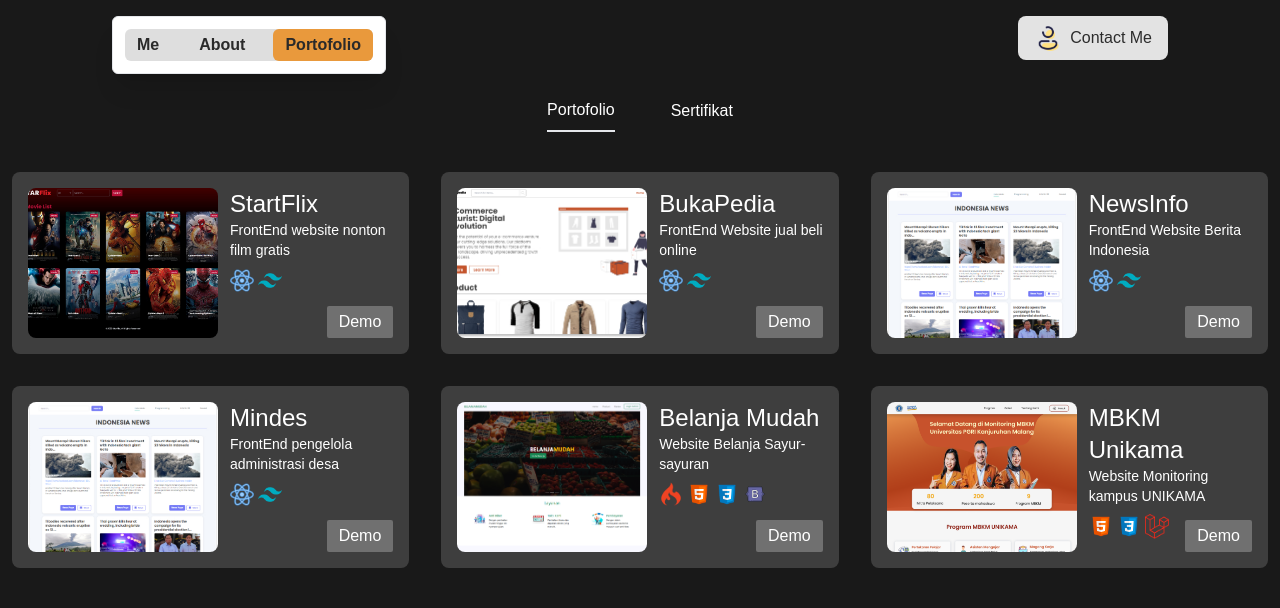
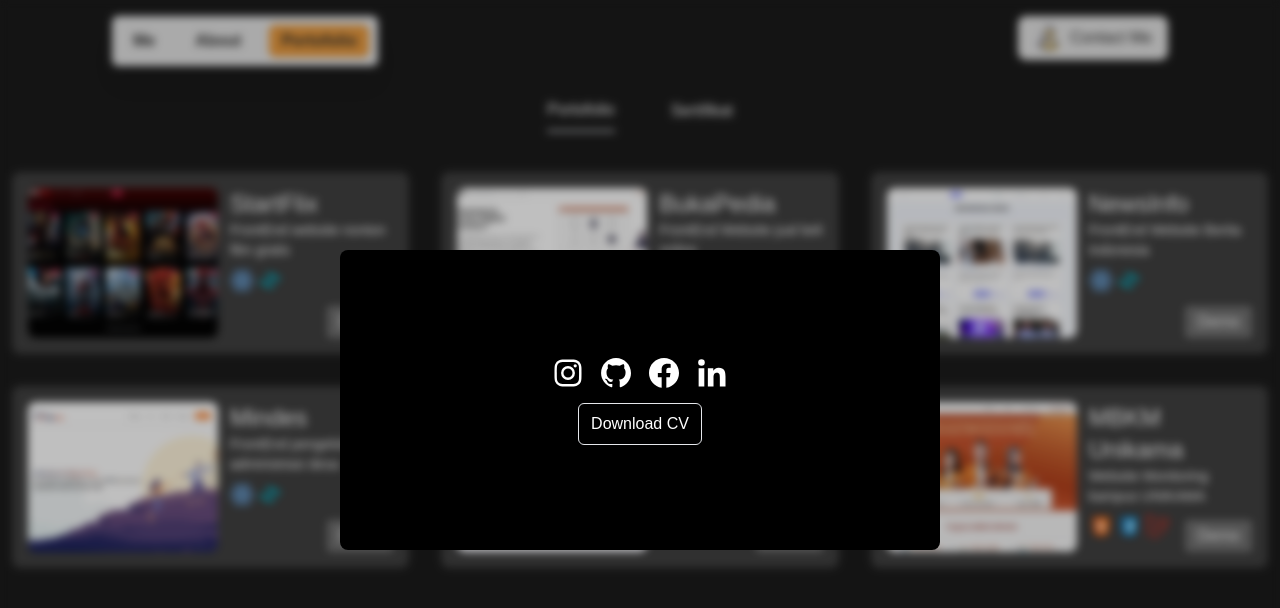
Before and after one commit to RezalMaksmi/Tugas_WebPortofolio_IL, a React (Vite) app: page /portofolio in a window 1280 px wide. Both pictures are taken after a click on the button "Contact Me". Shown: the top 608 px of the page. Built offline with nearby package versions, Linux system fonts and the light colour scheme.

Commit message:
add page contact

```diff
--- a/src/componenents/atoms/CardPortofolio.jsx
+++ b/src/componenents/atoms/CardPortofolio.jsx
@@ -11,6 +11,7 @@ import news from "../../assets/portofolio/news.jpg";
 import bukapedia from "../../assets/portofolio/bukapedia.jpg";
 import belanjamudah from "../../assets/portofolio/belanjamudah.png";
 import mbkm from "../../assets/portofolio/mbkm.png";
+import mindes from "../../assets/portofolio/mindes.png";
 
 const CardPortofolio = () => {
   return (
@@ -74,7 +75,7 @@ const CardPortofolio = () => {
 
       <div className="flex flex-row bg-[#3E3E3E] rounded-lg md:p-4 p-2 gap-3 rounded-lg">
         <img
-          src={news}
+          src={mindes}
           alt=""
           className="h-[150px] min-w-[190px] rounded-lg object-cover object-top"
         />
--- a/src/componenents/atoms/CardSertifikat.jsx
+++ b/src/componenents/atoms/CardSertifikat.jsx
@@ -1,4 +1,4 @@
-import React from "react";
+// import React from "react";
 import sertifikatMC from "../../assets/sertifikat/sertifikatMC.jpg";
 import hactiv8 from "../../assets/sertifikat/hactiv8.png";
 import dicoding from "../../assets/sertifikat/dicoding.png";
--- /dev/null
+++ b/src/componenents/molecules/CardContact.jsx
@@ -0,0 +1,40 @@
+import {
+  BiLogoFacebookCircle,
+  BiLogoGithub,
+  BiLogoInstagram,
+  BiLogoLinkedin,
+} from "react-icons/bi";
+
+const CardContact = ({ openModal, closeModal }) => {
+  console.log(open);
+  return openModal ? (
+    <div
+      className="w-full h-full bg-[#09090942] backdrop-blur-sm absolute z-50 flex justify-center items-center px-2"
+      onClick={closeModal}
+    >
+      <div className="max-w-[600px] w-full h-[300px] bg-black rounded-lg flex flex-col gap-3 justify-center items-center">
+        <div className="flex flex-row gap-3">
+          <a href="https://www.instagram.com/rezalnursyaifudincc/">
+            <BiLogoInstagram className="text-white text-4xl" />
+          </a>
+          <a href="https://github.com/RezalMaksmi">
+            <BiLogoGithub className="text-white text-4xl" />
+          </a>
+          <a href="https://facebook.com/syaifudin">
+            <BiLogoFacebookCircle className="text-white text-4xl" />
+          </a>
+          <a href="https://www.linkedin.com/in/rezal-nur-syaifudin-98b10b298/">
+            <BiLogoLinkedin className="text-white text-4xl" />
+          </a>
+        </div>
+        <button className="px-3 py-2 text-white border rounded-md">
+          Download CV
+        </button>
+      </div>
+    </div>
+  ) : (
+    ""
+  );
+};
+
+export default CardContact;
--- a/src/componenents/molecules/Navbar.jsx
+++ b/src/componenents/molecules/Navbar.jsx
@@ -1,9 +1,12 @@
-import React from "react";
+import React, { useState } from "react";
 import { Link, useLocation } from "react-router-dom";
 import contact from "../../assets/contact.svg";
 import { BiHome, BiMenu, BiRocket, BiUser, BiX } from "react-icons/bi";
+import CardContact from "./CardContact";
 
 const Navbar = () => {
+  const [openCard, setOpenCard] = useState(false);
+
   const location = useLocation();
   const { pathname } = location;
   const [active, setActive] = React.useState(true);
@@ -11,9 +14,9 @@ const Navbar = () => {
 
   return (
     <div className="flex justify-center">
-      <div className="w-[190vh] mx-auto flex flex-row justify-between  z-50 fixed px-5 py-7 h-auto   ">
+      <div className="w-[190vh] mx-auto flex md:flex-row flex-col justify-between  z-50 fixed px-5 py-7 h-auto   ">
         <div
-          className={`md:bg-white mx-auto shadow-xl md:border rounded-md md:px-3 md:py-3 flex flex-col md:flex-col gap-2 w-max fixed md:top-4 left-4 md:right-auto right-[-80%] top-[50%] xl:left-28`}
+          className={`md:bg-[#E3E3E3] mx-auto shadow-xl md:border rounded-md md:p-2 flex flex-col md:flex-col gap-2 w-max fixed md:top-4 md:left-4 md:right-auto right-4 top-[50%] xl:left-28`}
         >
           <div
             className={`md:hidden flex text-xl w-[50px] h-[50px] justify-center items-center bg-[#ffffff5c] backdrop-blur-md rounded-md`}
@@ -26,7 +29,7 @@ const Navbar = () => {
             )}
           </div>
           <ul
-            className={` md:flex font-semibold text-[#2a2a2a] ${
+            className={` md:flex font-semibold md:bg-[#E3E3E3] text-[#2a2a2a] ${
               active
                 ? "flex bg-[#b6b6b672] rounded-md gap-2 backdrop-blur-md	"
                 : "hidden"
@@ -82,11 +85,15 @@ const Navbar = () => {
             </li>
           </ul>
         </div>
-        <button className="bg-[#E3E3E3] text-[#2C2C2C] px-4 py-2 rounded-lg flex flex-row justify-center items-center gap-2 top-4 right-4 xl:right-28 fixed">
+        <button
+          onClick={() => setOpenCard(true)}
+          className="bg-[#E3E3E3] text-[#2C2C2C] px-4 py-2 rounded-lg flex flex-row justify-center items-center gap-2 top-4 right-4 xl:right-28 fixed"
+        >
           <img src={contact} alt="" />
-          <span className="hidden md:contents">Contact Me</span>
+          <span className="hidden md:contents z-50">Contact Me</span>
         </button>
       </div>
+      <CardContact openModal={openCard} closeModal={() => setOpenCard(false)} />
     </div>
   );
 };
--- a/src/pages/Home.jsx
+++ b/src/pages/Home.jsx
@@ -53,7 +53,7 @@ const Home = () => {
                 <ul className="block animate-text-slide-5 text-left leading-tight [&_li]:block">
                   <li>FrontEnd Developer</li>
                   <li>UI/UX Design</li>
-                  <li>CopyWriter</li>
+                  <li>Copywriter</li>
                   <li>FrontEnd Developer</li>
                   <li>UI/UX Design</li>
                   <li aria-hidden="true">CopyWriter</li>
@@ -64,7 +64,7 @@ const Home = () => {
               </span>
               <button
                 onClick={() => navigate("/about")}
-                className="mt-3 px-5 py-2 border rounded-md w-max text-xl font-normal text-[#DFDFDF]"
+                className="mt-3 md:px-5 md:py-2 px-4 py-2 border rounded-md w-max md:text-xl text-base font-normal text-[#DFDFDF]"
               >
                 About Me
               </button>
```
Also changed, not shown: src/pages/Portofolio.jsx (+0 -12 lines), src/assets/portofolio/mindes.png (added).
